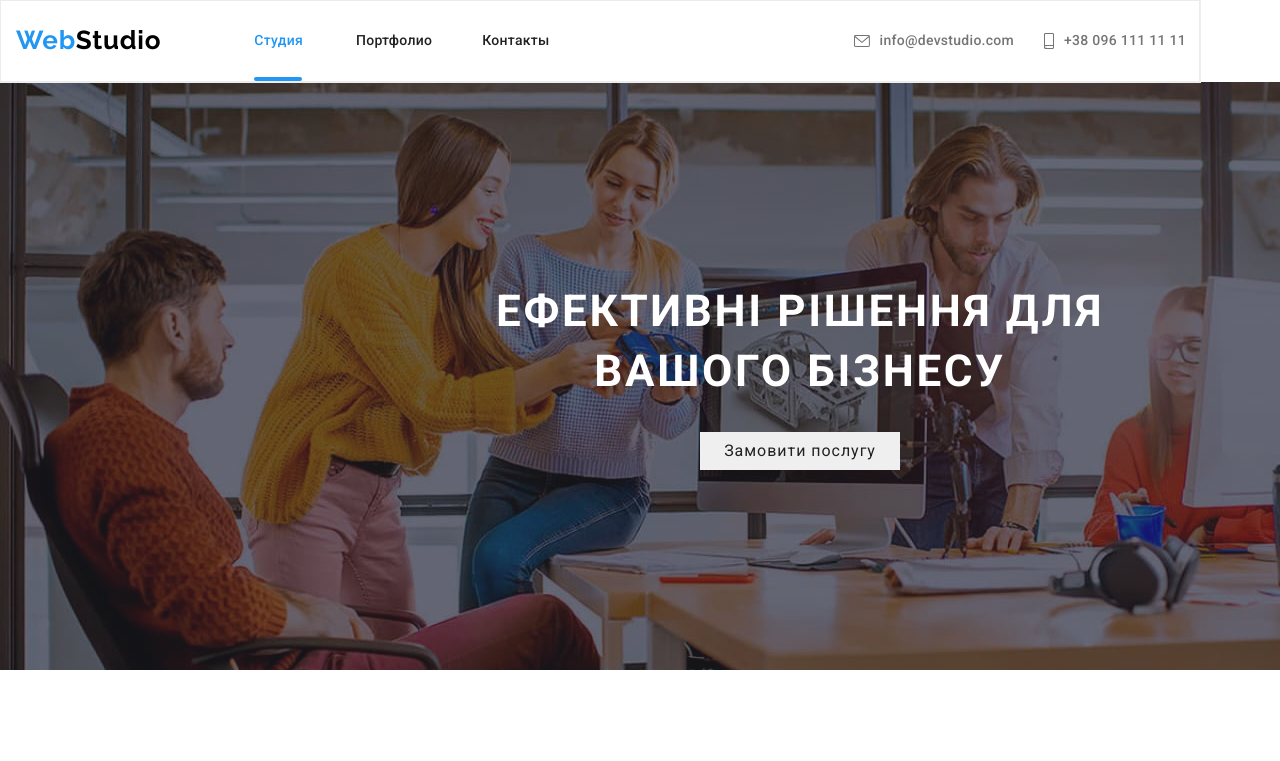
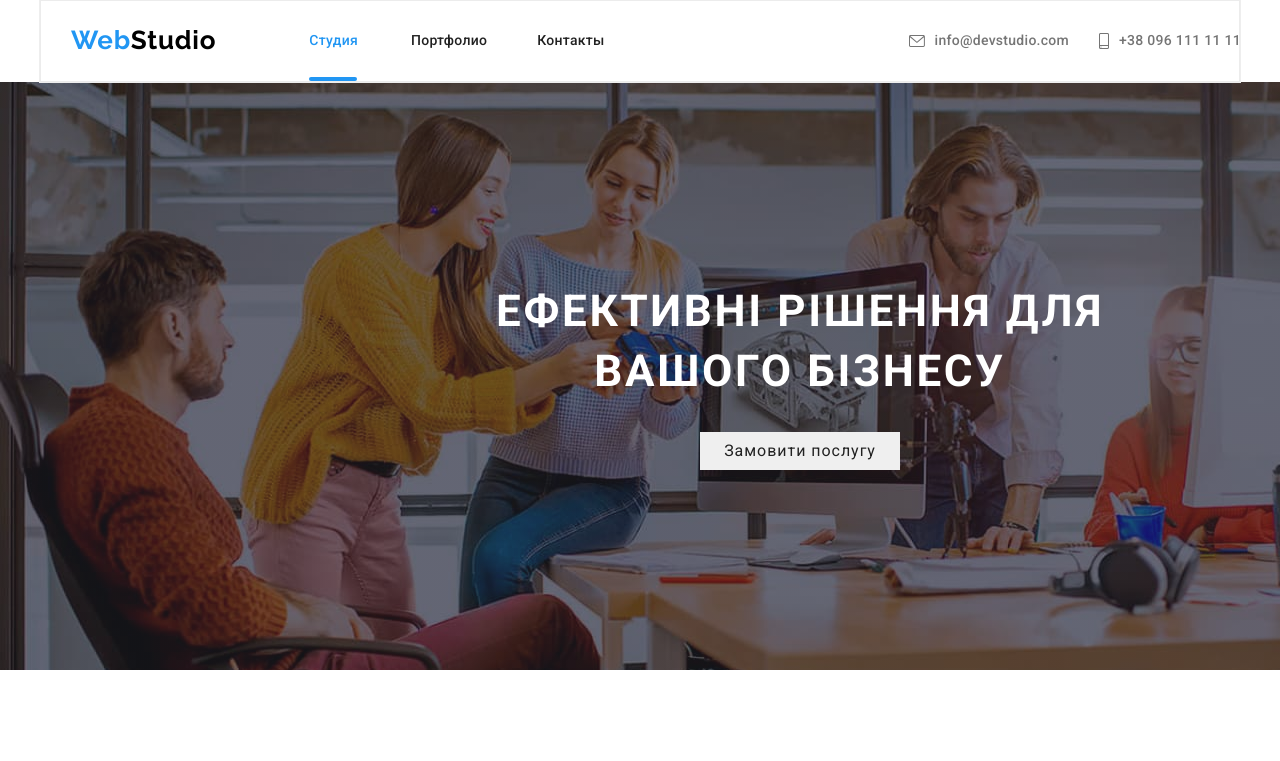
Before and after one commit to lesiastavniichuk/goit-markup-hw-06, a plain HTML site: page index.html in a window 1280 px wide. Shown: the top 761 px of the page. Drawn offline with nearby package versions, Linux system fonts and the light colour scheme.

Commit message:
11.12.2022

```diff
--- a/css/styles.css
+++ b/css/styles.css
@@ -516,7 +516,7 @@ padding-bottom: 94px;
 
 .header{
   border: 1px solid #ECECEC;
-  width: 1200px;
+
 }
 .button-work-list{
   display: flex;
--- a/index.html
+++ b/index.html
@@ -20,7 +20,7 @@
 
   <!----------------------HEADER---------------------->
 
-  <header class="header">
+  <header class="header container">
     <div class="container">
 
       <!----------------------LOGO---------------------->
```
Also changed, not shown: portfolio.html (+1 -1 lines).
